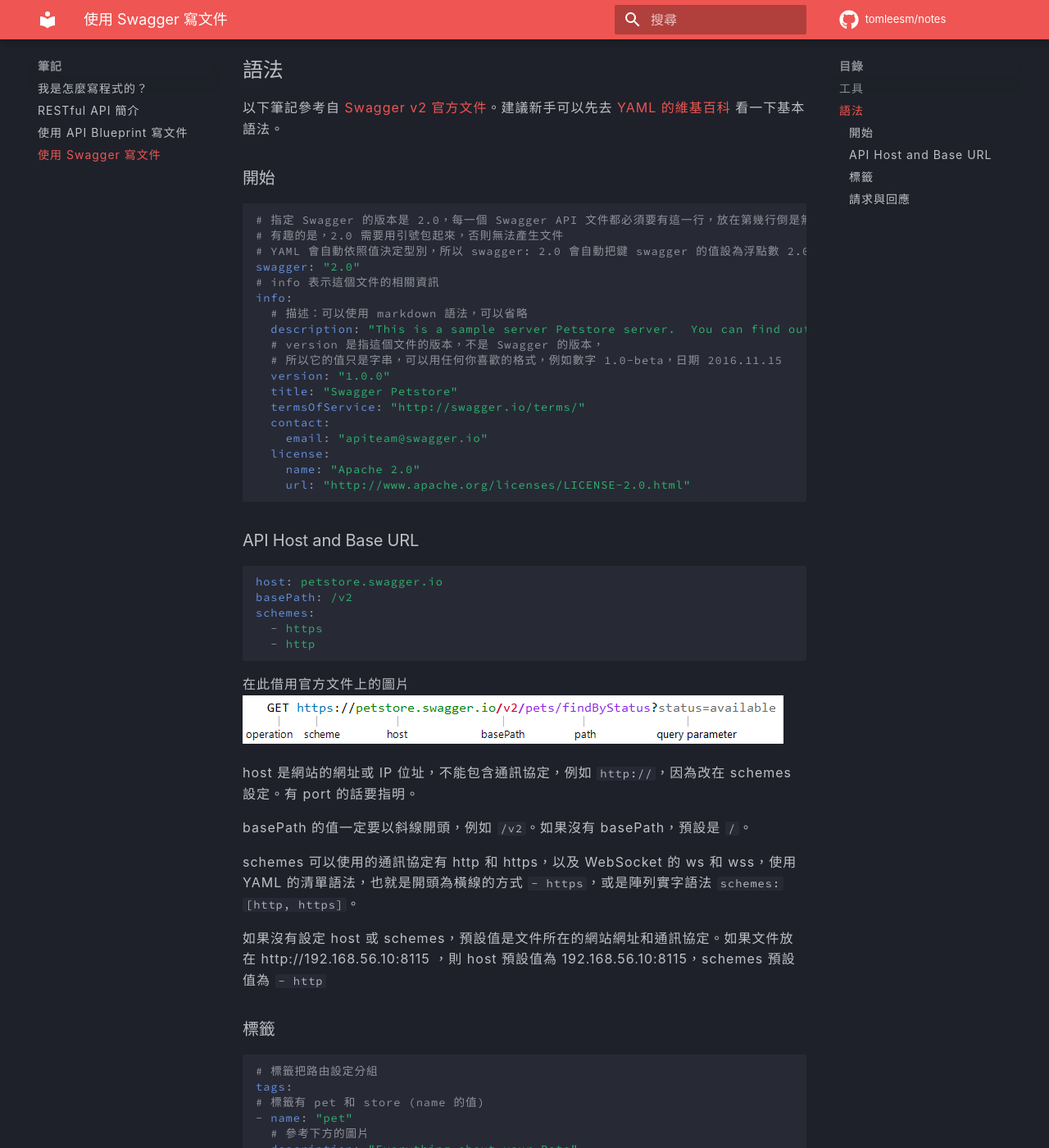
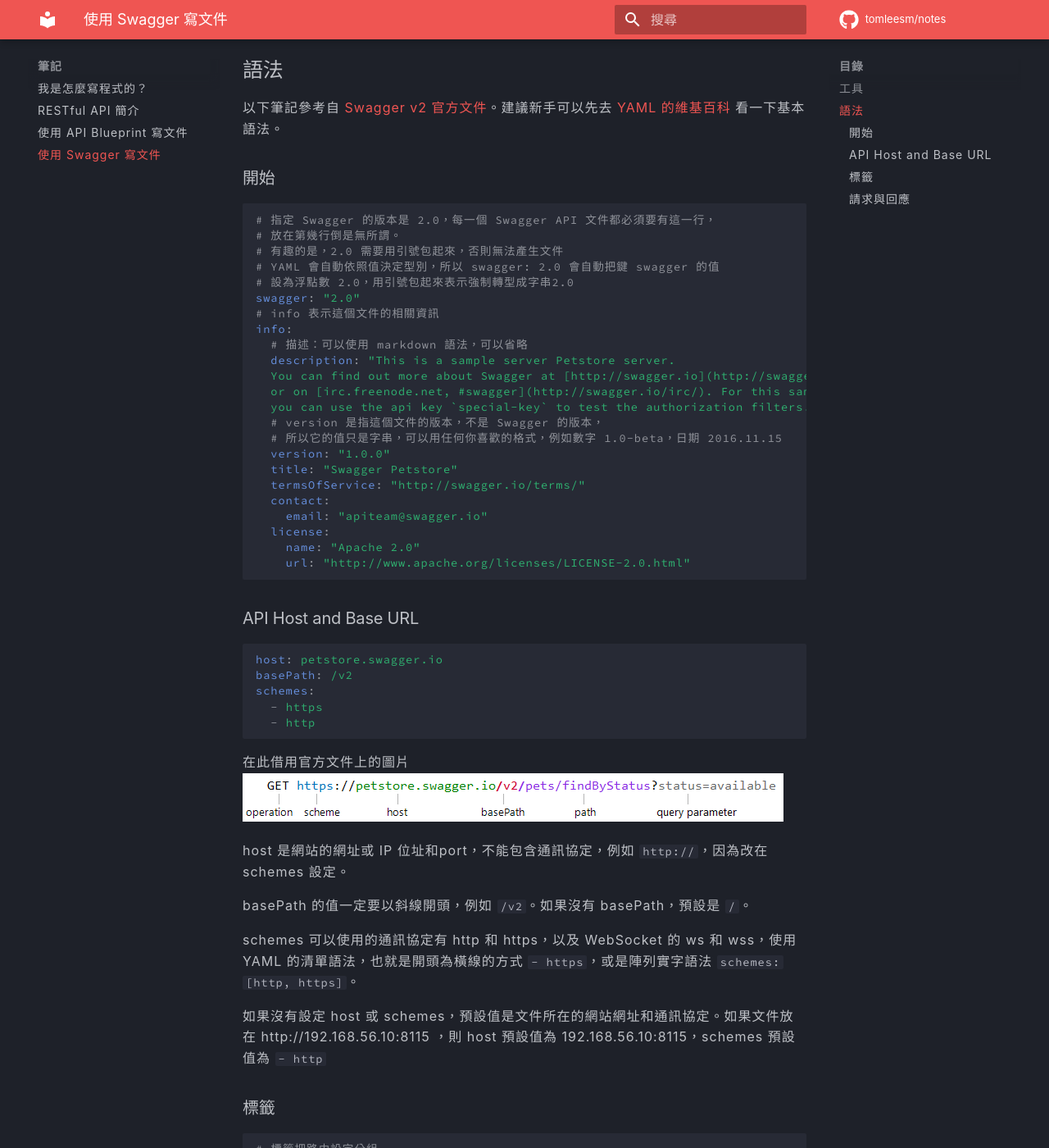
Before and after one commit to tomleesm/notes, an MkDocs documentation site: the page built from docs/swagger.md, in a window 1280 px wide and 1400 px high, scrolled down 1455 px. Shown: the whole window at 82% size. Built offline with MkDocs 1.6.1 and Material for MkDocs 9.7.7, drawn with Linux system fonts in a browser that asks for light colours; comment, search, counter and statistics services are not loaded; some of the changed text lies outside the part shown.

Commit message:
整理文章 Swagger

````diff
--- a/docs/swagger.md
+++ b/docs/swagger.md
@@ -72,14 +72,19 @@
 ### 開始
 
 ``` yaml
-# 指定 Swagger 的版本是 2.0，每一個 Swagger API 文件都必須要有這一行，放在第幾行倒是無所謂。
+# 指定 Swagger 的版本是 2.0，每一個 Swagger API 文件都必須要有這一行，
+# 放在第幾行倒是無所謂。
 # 有趣的是，2.0 需要用引號包起來，否則無法產生文件
-# YAML 會自動依照值決定型別，所以 swagger: 2.0 會自動把鍵 swagger 的值設為浮點數 2.0，用引號包起來表示強制轉型成字串2.0
+# YAML 會自動依照值決定型別，所以 swagger: 2.0 會自動把鍵 swagger 的值
+# 設為浮點數 2.0，用引號包起來表示強制轉型成字串2.0
 swagger: "2.0"
 # info 表示這個文件的相關資訊
 info:
   # 描述：可以使用 markdown 語法，可以省略
-  description: "This is a sample server Petstore server.  You can find out more about     Swagger at [http://swagger.io](http://swagger.io) or on [irc.freenode.net, #swagger](http://swagger.io/irc/).      For this sample, you can use the api key `special-key` to test the authorization     filters."
+  description: "This is a sample server Petstore server.
+  You can find out more about Swagger at [http://swagger.io](http://swagger.io)
+  or on [irc.freenode.net, #swagger](http://swagger.io/irc/). For this sample,
+  you can use the api key `special-key` to test the authorization filters."
   # version 是指這個文件的版本，不是 Swagger 的版本，
   # 所以它的值只是字串，可以用任何你喜歡的格式，例如數字 1.0-beta，日期 2016.11.15
   version: "1.0.0"
@@ -105,7 +110,7 @@
 在此借用官方文件上的圖片
 ![Swagger URL Structure](images/swagger-url-structure.png)
 
-host 是網站的網址或 IP 位址，不能包含通訊協定，例如 `http://`，因為改在 schemes 設定。有 port 的話要指明。
+host 是網站的網址或 IP 位址和port，不能包含通訊協定，例如 `http://`，因為改在 schemes 設定。
 
 basePath 的值一定要以斜線開頭，例如 `/v2`。如果沒有 basePath，預設是 `/`。
 
@@ -139,7 +144,8 @@
 path:
   # RESTful 資源(URI)
   /pet/findByStatus:
-    # HTTP methods GET, POST, PUT 等緊接著放在 URI 之下，注意必須用小寫的 get，不能用大寫 GET
+    # HTTP methods GET, POST, PUT 等緊接著放在 URI 之下，
+    # 注意必須用小寫的 get，不能用大寫 GET
     get:
       # 可以加上標籤，路由會自動歸類在這個群組，沒有標籤的話，預設是 default 群組
       tags:
@@ -148,6 +154,9 @@
       summary: "Finds Pets by status"
       # 可選的描述則顯示在展開的內容
       description: "Multiple status values can be provided with comma separated strings"
+      # operationId 有些工具會用到，官方文件解釋：
+      # Some code generators use this value to name the corresponding methods in code.
+      # 不過 Swagger Editor 沒有用到
       operationId: "findPetsByStatus"
       produces:
       - "application/xml"
````
